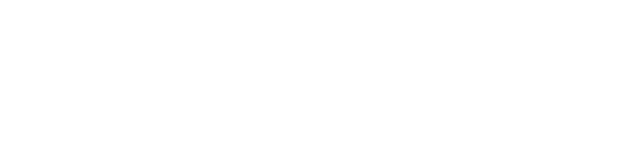
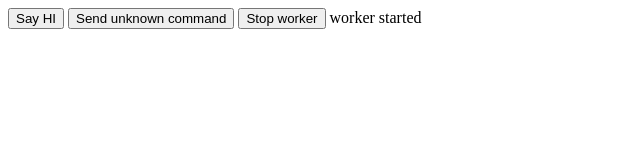
Before and after one commit to stash/skyworker, a plain HTML site: page index.html in a window 1280 px wide. Shown: the whole page, without its empty margins (0-640 px from the left). Drawn offline with nearby package versions, Linux system fonts and the light colour scheme.

Commit message:
added client.js with basic worker

```diff
--- /dev/null
+++ b/client.js
@@ -0,0 +1,12 @@
+var blob = new Blob(["onmessage = function(e) { postMessage(e.data.msg); };"]);
+var windowURL = window.URL || window.webkitURL
+// Obtain a blob URL reference to our worker 'file'.
+var blobURL = windowURL.createObjectURL(blob);
+
+var worker = new Worker(blobURL);
+
+worker.onmessage = function(e) {
+  document.getElementById('result').textContent = e.data;
+};
+
+worker.postMessage({'msg': 'worker started'});
--- a/index.html
+++ b/index.html
@@ -3,7 +3,12 @@
 <head>
   <title>SkyWorker</title>
   <script type="application/javascript" src="/socket.io/socket.io.js"></script>
+	<script src="client.js"></script>
 </head>
 <body>
+	<button onclick="say('HI')">Say HI</button>
+	<button onclick="say('Unknown')">Send unknown command</button>
+	<button onclick="say('Stop')">Stop worker</button>
+	<output id="result"></output>
 </body>
 </html>
```
